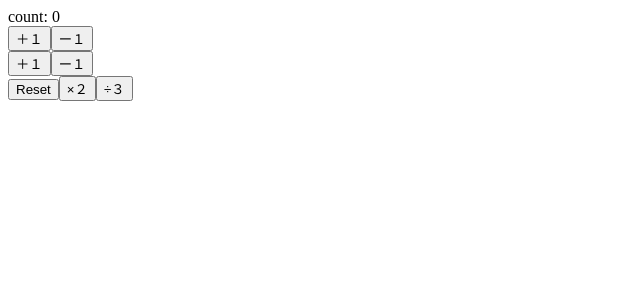
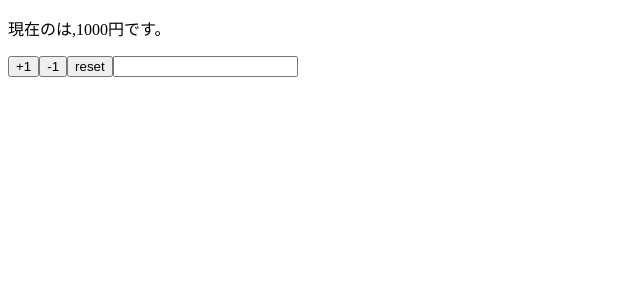
Before and after one commit to michikun06/react-hooks-101, a React (Create React App) app: page / in a window 1280 px wide. Shown: the top 300 px of the page, without its empty margins (0-640 px from the left). Built offline with nearby package versions, Linux system fonts and the light colour scheme.

Commit message:
implement component using multiple states

```diff
--- a/src/App.js
+++ b/src/App.js
@@ -1,37 +1,29 @@
 import React, { useState } from 'react';
 
-const App = () => {
-  const [count, setCount] = useState(0);
+const App = props => {
+  // nameとpriceのstateを作成
+  const [name, setName] = useState(props.name)
+  const [price, setPrice] = useState(props.price)
 
-  const increment = () => setCount(count + 1)
-  const decrement = () => setCount(count - 1)
-
-  const increment2 = () => setCount(previousCount => previousCount + 1)
-  const decrement2 = () => setCount(previousCount => previousCount - 1)
-  const reset = () => setCount(0)
-  const multiplication = () => setCount(count * 2)
-  const division3 = () => setCount(previousCount =>
-    previousCount % 3 === 0 ? previousCount / 3 : previousCount
-  )
+  const reset = () => {
+    setPrice(props.price)
+    setName(props.name)
+  }
 
   return (
-    <React.Fragment>
-      <div>count: {count}</div>
-      <div>
-        <button onClick={increment}>＋１</button>
-        <button onClick={decrement}>ー１</button>
-      </div>
-      <div>
-        <button onClick={increment2}>＋１</button>
-        <button onClick={decrement2}>ー１</button>
-      </div>
-      <div>
-        <button onClick={reset}>Reset</button>
-        <button onClick={multiplication}>×２</button>
-        <button onClick={division3}>÷３</button>
-      </div>
-    </React.Fragment>
+    <>
+      <p>現在の{name}は,{price}円です。</p>
+      <button onClick={() => setPrice(price + 1)}>+1</button>
+      <button onClick={() => setPrice(price - 1)}>-1</button>
+      <button onClick={reset}>reset</button>
+      <input value={name} onChange={e => setName(e.target.value)} />
+    </>
   );
 }
 
+App.defaultProps = {
+  name: '',
+  price: 1000
+}
+
 export default App;
```
